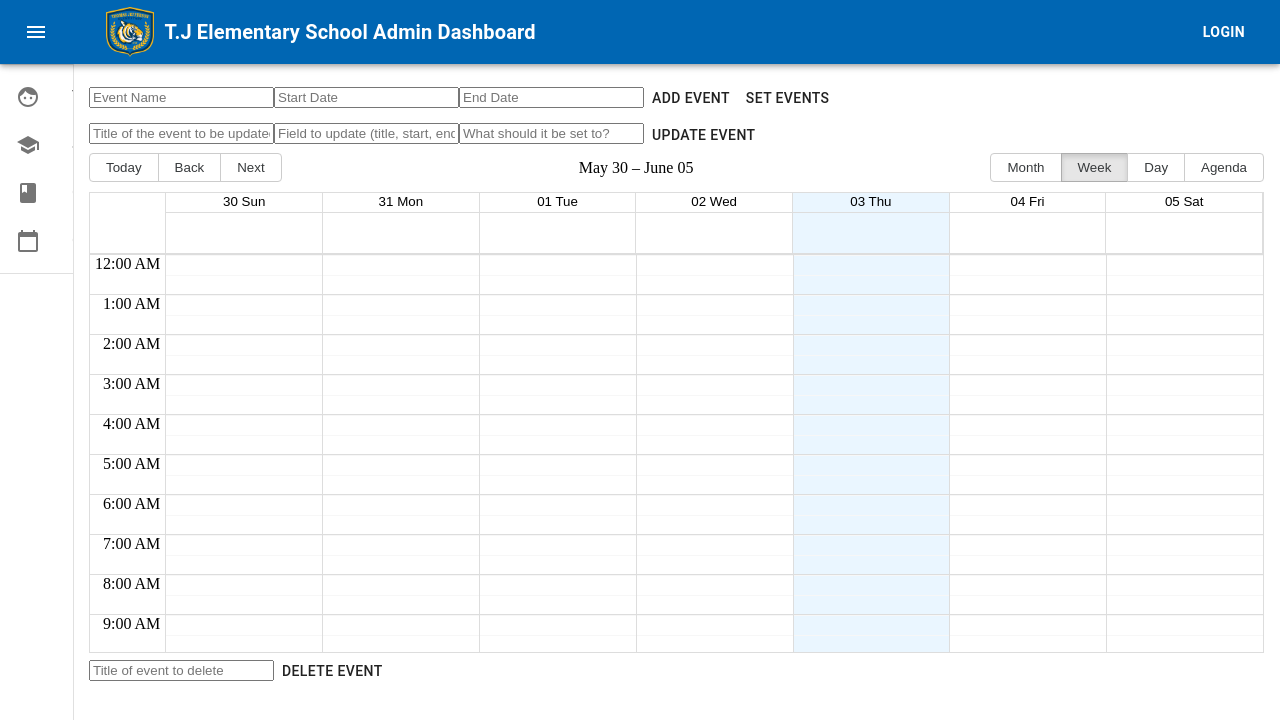
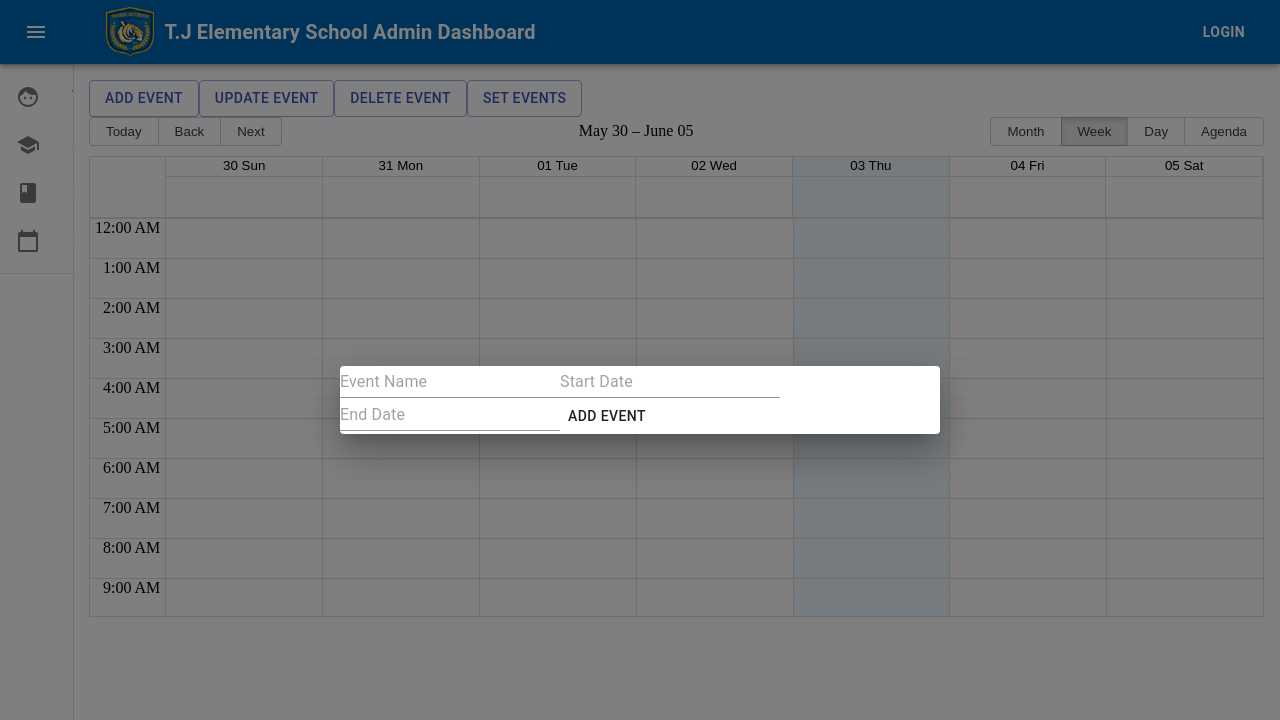
Before and after one commit to LaunchSWETeam2/JeffersonElementary, a React (Create React App) app: page /calendarpage in a window 1280 px wide. Both pictures are taken after a click on the button "ADD EVENT". Shown: the top 720 px of the page. Built offline with nearby package versions, Linux system fonts and the light colour scheme; no server answers; the HTML template or start-up script is replaced by a standard one.

Commit message:
added Dialogs to the calendar to clean up UI

```diff
--- a/src/components/Calendar.js
+++ b/src/components/Calendar.js
@@ -5,7 +5,11 @@ import { Calendar, momentLocalizer } from "react-big-calendar";
 import "react-big-calendar/lib/css/react-big-calendar.css";
 import moment from "moment";
 import "react-big-calendar/lib/css/react-big-calendar.css";
-
+import Dialog from "@material-ui/core/Dialog";
+import DialogActions from "@material-ui/core/DialogActions";
+import DialogContent from "@material-ui/core/DialogContent";
+import DialogContentText from "@material-ui/core/DialogContentText";
+import DialogTitle from "@material-ui/core/DialogTitle";
 const localizer = momentLocalizer(moment);
 
 function CalendarApp() {
@@ -18,7 +22,27 @@ function CalendarApp() {
   const [updateTitle, setUpdateTitle] = useState([]);
   const [updateVal, setUpdateVal] = useState([]);
   const [updateType, setUpdateType] = useState([]);
-
+  const [open, setOpen] = React.useState(false);
+  const [openU, setOpenU] = React.useState(false);
+  const [openD, setOpenD] = React.useState(false);
+  const handleClickOpen = () => {
+    setOpen(true);
+  };
+  const handleClickOpenU = () => {
+    setOpenU(true);
+  };
+  const handleClickOpenD = () => {
+    setOpenD(true);
+  };
+  const handleClose = () => {
+    setOpen(false);
+  };
+  const handleCloseU = () => {
+    setOpenU(false);
+  };
+  const handleCloseD = () => {
+    setOpenD(false);
+  };
   const handleChange = (e) => {
     setName(e.currentTarget.value);
   };
@@ -132,50 +156,89 @@ function CalendarApp() {
 
   return (
     <div>
+      <Button variant="outlined" color="primary" onClick={handleClickOpen}>
+        Add Event
+      </Button>
+      <Dialog
+        open={open}
+        onClose={handleClose}
+        aria-labelledby="form-dialog-title"
+      >
         <form>
-        <input
+          <Input
             name="name"
             placeholder="Event Name"
             value={name}
             onChange={handleChange}
           />
-        <input
+          <Input
             start="start"
             placeholder="Start Date"
             value={start}
             onChange={handleChangeStart}
           />
-        <input
+          <Input
             name="end"
             placeholder="End Date"
             value={end}
             onChange={handleChangeEnd}
           />
-        <Button onClick={() => createEvent(name, start, end)}>Add Event</Button>
-        <Button onClick={handleSubmitEvents}>Set Events</Button>
+          <Button onClick={() => createEvent(name, start, end)}>
+            Add Event
+          </Button>
         </form>
-
+      </Dialog>
+      <Button variant="outlined" color="primary" onClick={handleClickOpenU}>
+        Update Event
+      </Button>
+      <Dialog
+        open={openU}
+        onClose={handleCloseU}
+        aria-labelledby="form-dialog-title"
+      >
         <form>
-        <input
+          <Input
             name="delte"
-          placeholder="Title of the event to be updated"
+            placeholder="Title "
             value={updateTitle}
             onChange={handleChangeUpdate}
           />
-        <input
+          <Input
             name="field"
-          placeholder="Field to update (title, start, end)"
+            placeholder="Field (title, start, end)"
             value={updateType}
             onChange={handleChangeType}
           />
-        <input
+          <Input
             name="newVal"
-          placeholder="What should it be set to?"
+            placeholder="New Value"
             value={updateVal}
             onChange={handleChangeUpdateVal}
           />
           <Button onClick={() => updateEvent()}>Update Event</Button>
         </form>
+      </Dialog>
+      <Button variant="outlined" color="primary" onClick={handleClickOpenD}>
+        Delete Event
+      </Button>
+      <Dialog
+        open={openD}
+        onClose={handleCloseD}
+        aria-labelledby="form-dialog-title"
+      >
+        <form>
+          <Input
+            name="delete"
+            placeholder="Title of event to delete"
+            value={deleteEvents}
+            onChange={handleChangeDelete}
+          />
+          <Button onClick={deleteEvent}>Delete Event</Button>
+        </form>{" "}
+      </Dialog>
+      <Button variant="outlined" color="primary" onClick={handleSubmitEvents}>
+        Set Events
+      </Button>
       <Calendar
         localizer={localizer}
         events={event}
@@ -185,15 +248,6 @@ function CalendarApp() {
         defaultDate={moment().toDate()}
         style={{ height: 500 }}
       />
-      <form>
-        <input
-          name="delete"
-          placeholder="Title of event to delete"
-          value={deleteEvents}
-          onChange={handleChangeDelete}
-        />
-        <Button onClick={deleteEvent}>Delete Event</Button>
-      </form>
     </div>
   );
 }
```
Lines whose indentation alone changed are shown as unchanged.
